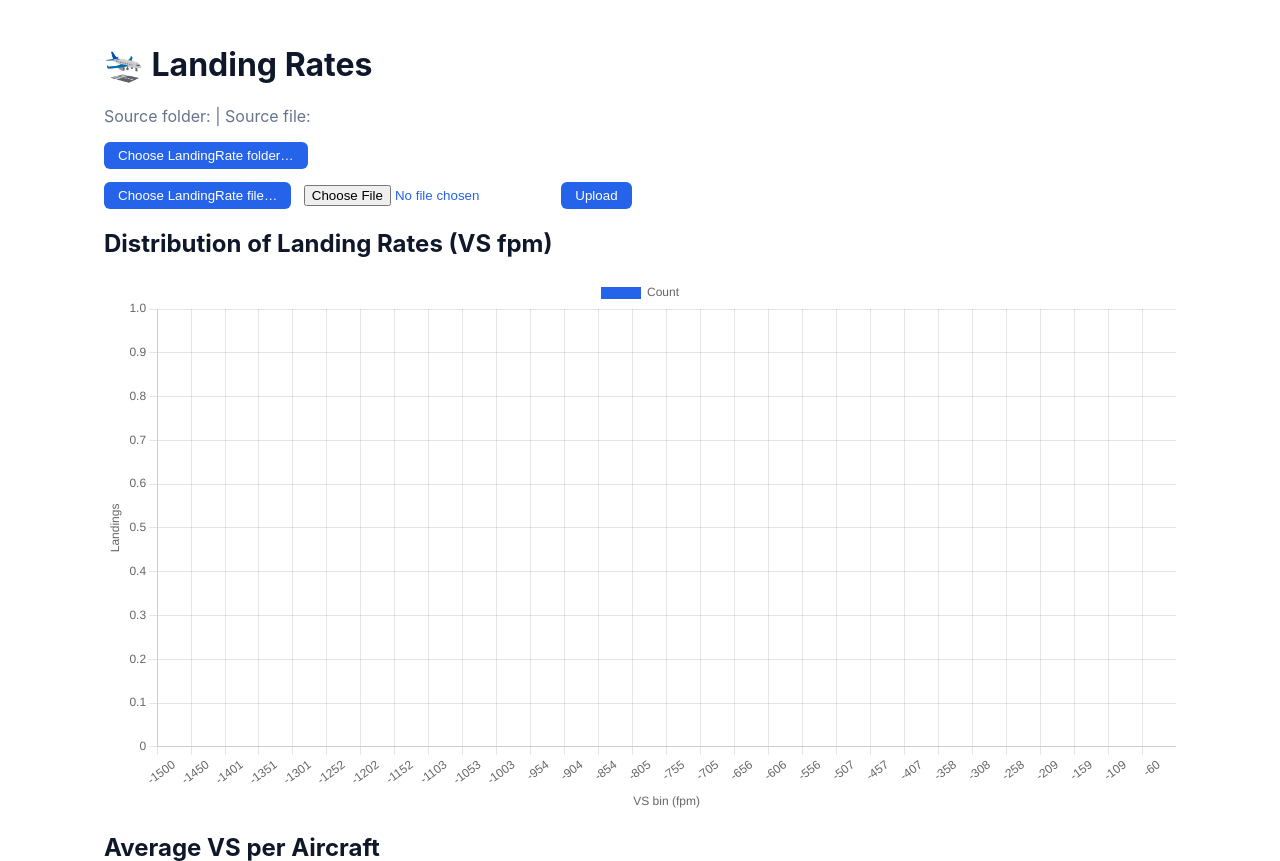
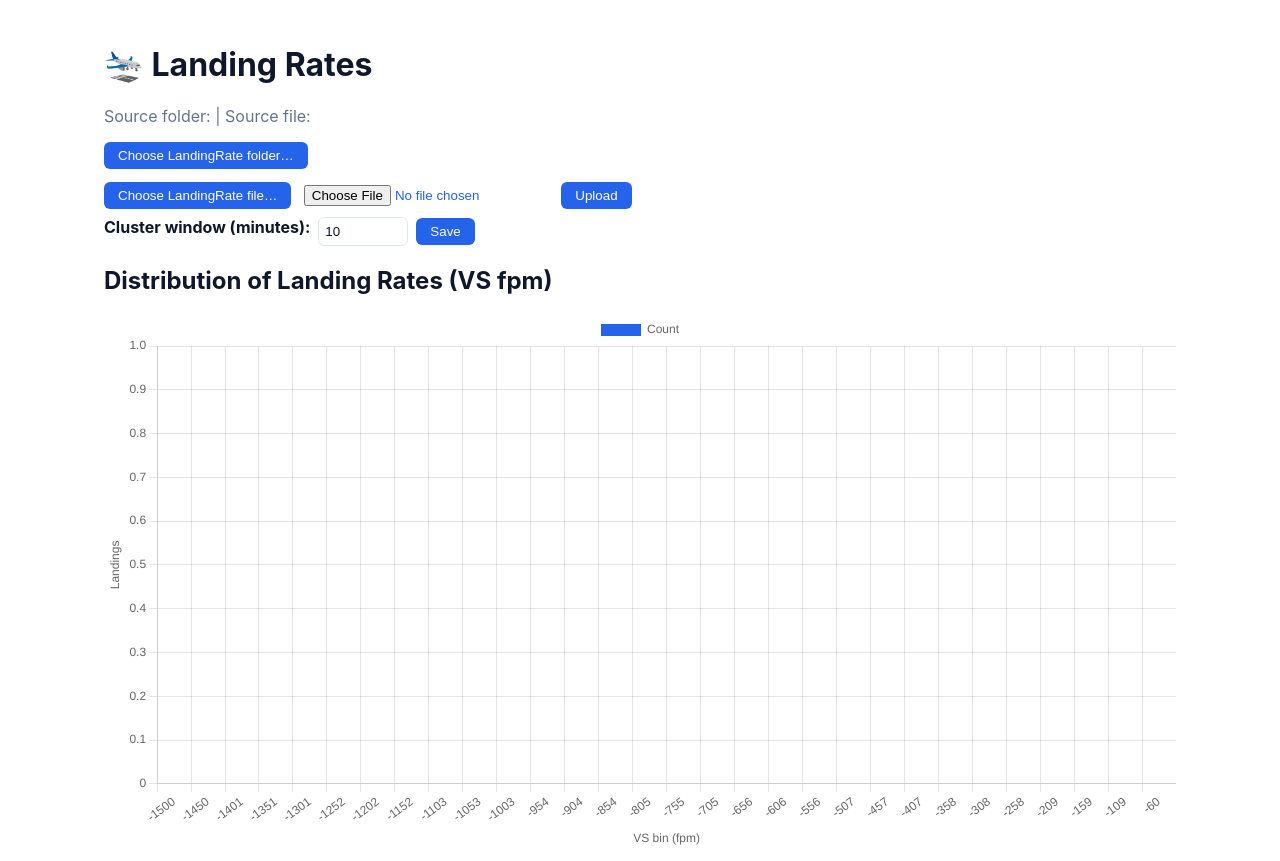
Before and after one commit to NonymousMorlock/Pilog, a Flask app: page /landing-rates in a window 1280 px wide. Shown: the part 54-915 px from the top of the page. Run offline with Flask 3, Linux system fonts and the light colour scheme; data that the repository does not hold is empty; some libraries are stand-ins or nearby versions.

Commit message:
✨ feat(clustering): Add configurable cluster window with persistence and UI controls

```diff
--- a/app.py
+++ b/app.py
@@ -58,6 +58,31 @@ try:
     CLUSTER_MINUTES = int(os.getenv('LANDING_CLUSTER_MINUTES', '10'))
 except Exception:
     CLUSTER_MINUTES = 10
+
+
+def _persist_config():
+    try:
+        import json
+        os.makedirs("uploads", exist_ok=True)
+        with open(os.path.join("uploads", "config.json"), "w") as f:
+            json.dump({"cluster_minutes": CLUSTER_MINUTES}, f)
+    except Exception as e:
+        print('Failed to persist config:', e)
+
+
+def _load_config():
+    global CLUSTER_MINUTES
+    path = os.path.join("uploads", "config.json")
+    if os.path.exists(path):
+        try:
+            import json
+            with open(path) as f:
+                data = json.load(f) or {}
+                cm = int(data.get("cluster_minutes", CLUSTER_MINUTES))
+                if 1 <= cm <= 60:
+                    CLUSTER_MINUTES = cm
+        except Exception as e:
+            print('Failed to load config:', e)
 
 
 def _persist_watched_folder(path):
@@ -692,8 +717,9 @@ def init_watcher_if_configured():
                 landing_watched_folder = "logs"
                 cached_landings = parse_landing_rates(default_candidate)
                 start_landing_rate_watcher(landing_watched_folder)
-        # Load manual overrides
+        # Load config and manual overrides
         try:
+            _load_config()
             global manual_overrides
             manual_overrides = _load_persisted_manual_links()
         except Exception as e:
@@ -817,7 +843,8 @@ def get_landing_data():
         "source": {
             "file": landing_rate_path,
             "folder": landing_watched_folder,
-        }
+        },
+        "cluster_minutes": CLUSTER_MINUTES,
     })
 
 
@@ -887,6 +914,23 @@ def clear_override():
     recompute_links()
     broadcast_landing_update()
     return jsonify({"message": "Cleared"})
+
+
+@app.route("/config/cluster", methods=["POST"])
+def set_cluster_minutes():
+    global CLUSTER_MINUTES
+    try:
+        minutes = int(request.form.get("minutes", ""))
+    except Exception:
+        return jsonify({"error": "Invalid minutes"}), 400
+    if minutes < 1 or minutes > 60:
+        return jsonify({"error": "Minutes out of range (1-60)"}), 400
+    CLUSTER_MINUTES = minutes
+    _persist_config()
+    # Recompute with new setting
+    recompute_links()
+    broadcast_landing_update()
+    return jsonify({"message": "Updated", "cluster_minutes": CLUSTER_MINUTES})
 
 
 @app.route("/pick_landing_rate_folder", methods=["POST"])
--- a/static/landing_rates.js
+++ b/static/landing_rates.js
@@ -176,6 +176,36 @@
   allLinks = initialLinksEl ? JSON.parse(initialLinksEl.textContent || '{}') : {};
   renderSummary(initialSummary, allLandings);
   renderTable();
+
+  // Initialize clustering control from live data
+  (function initClusterControl(){
+    // Try to fetch current cluster_minutes from API so the input shows the server value
+    fetch('/landing-rates/data').then(r => r.json()).then(j => {
+      const v = j && j.cluster_minutes;
+      const input = document.getElementById('clusterMinutes');
+      if (input && typeof v === 'number') input.value = String(v);
+    }).catch(() => {});
+    const btn = document.getElementById('saveCluster');
+    if (btn) btn.onclick = () => {
+      const input = document.getElementById('clusterMinutes');
+      const status = document.getElementById('clusterStatus');
+      const minutes = Number(input && input.value);
+      if (!Number.isFinite(minutes) || minutes < 1 || minutes > 60) {
+        showToast('Minutes must be 1-60', 'error');
+        return;
+      }
+      const fd = new FormData();
+      fd.append('minutes', String(minutes));
+      fetch('/config/cluster', { method: 'POST', body: fd })
+        .then(r => r.json().then(j => ({ ok: r.ok, j })))
+        .then(({ ok, j }) => {
+          if (!ok) { showToast(j && j.error || 'Failed to save', 'error'); return; }
+          if (status) status.textContent = `Saved (${j.cluster_minutes} min)`;
+          showToast('Cluster window saved', 'success');
+        })
+        .catch(e => showToast('Error: ' + e, 'error'));
+    };
+  })();
 
   // Deep-link highlight before sockets (persist across refresh)
   (function() {
--- a/templates/landing_rates.html
+++ b/templates/landing_rates.html
@@ -19,6 +19,12 @@
       <input type="file" name="landingrate" accept=".log,.csv" required>
       <button class="btn" type="submit">Upload</button>
     </form>
+    <div class="row" style="margin-top:8px; align-items: center; gap:8px;">
+      <label for="clusterMinutes"><strong>Cluster window (minutes):</strong></label>
+      <input id="clusterMinutes" type="number" min="1" max="60" step="1" value="10" style="width:90px; padding:6px; border:1px solid var(--border); border-radius:6px; background: var(--bg); color: var(--text);">
+      <button class="btn" id="saveCluster" type="button">Save</button>
+      <span id="clusterStatus" class="muted"></span>
+    </div>
   </div>
 
   <h2>Distribution of Landing Rates (VS fpm)</h2>
```
